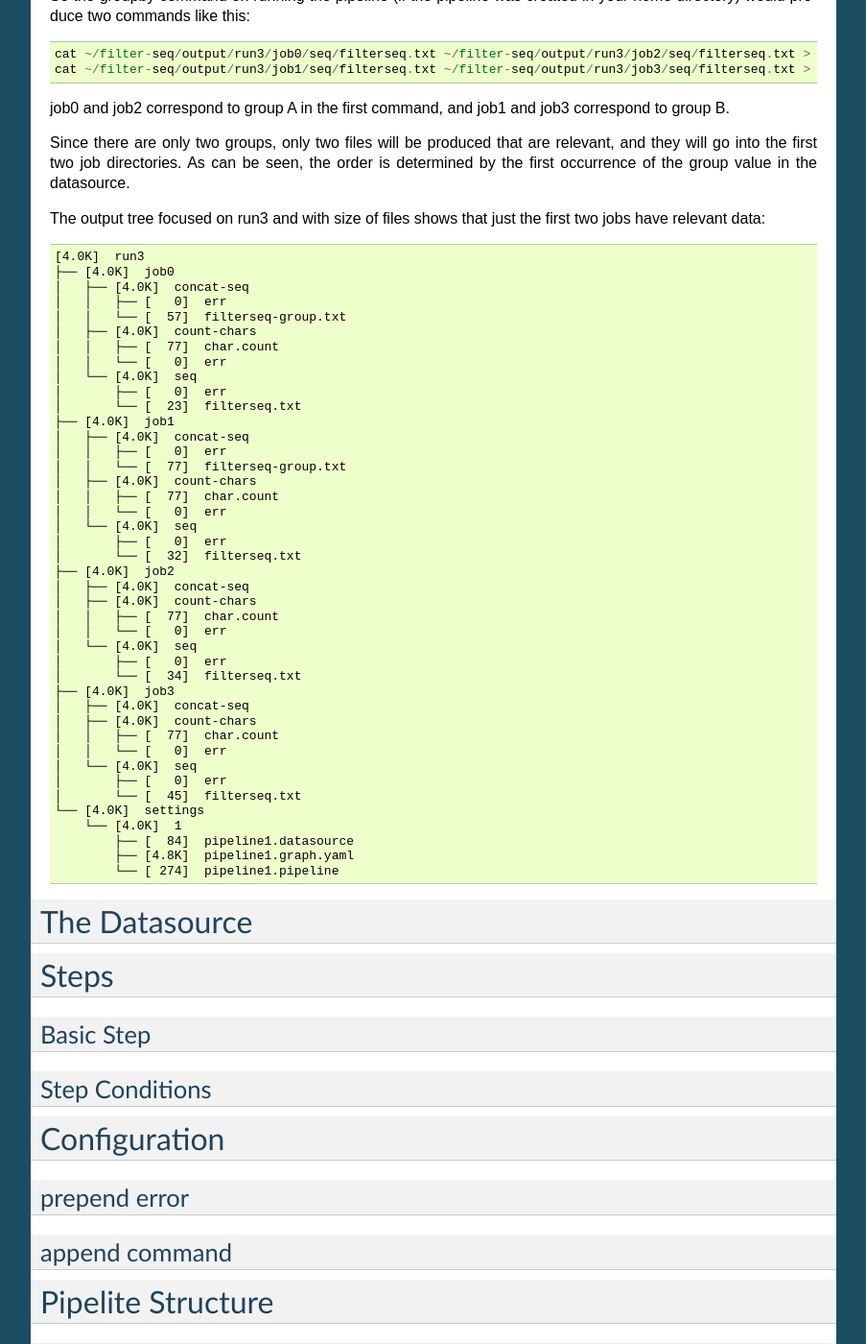
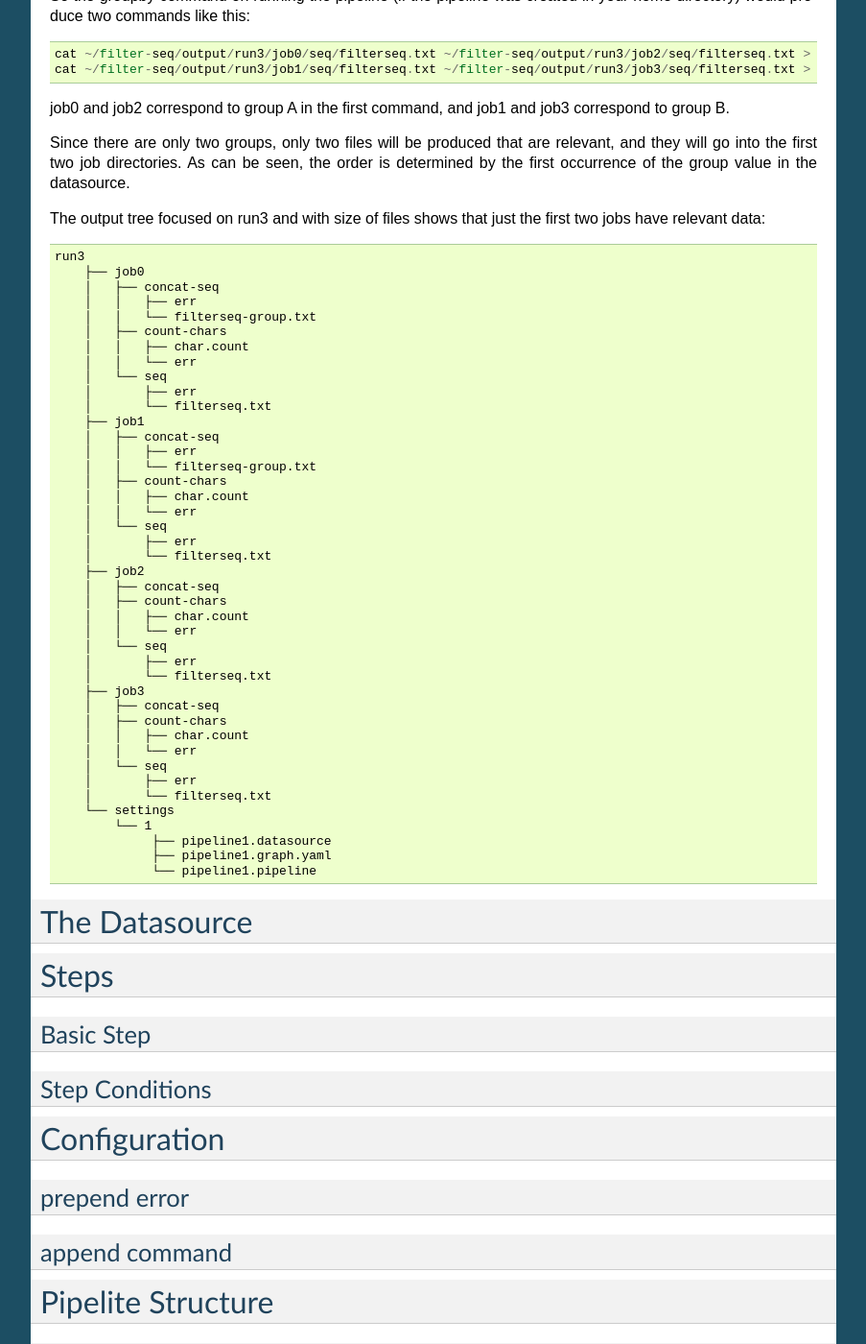
Before and after one commit to njgit/App-Pipeline-Lite, a Sphinx documentation site: the page built from docs/index.rst, in a window 1280 px wide and 1400 px high, scrolled down 4272 px. Shown: the whole window at 96% size, without its empty margins (198-1101 px from the left). Built offline with Sphinx 7.4.7, drawn with Linux system fonts in a browser that asks for light colours; pages that are not in the unit, such as notebooks, are missing from menus.

Commit message:
more doc

```diff
--- a/docs/index.rst
+++ b/docs/index.rst
@@ -274,49 +274,48 @@ determined by the first occurrence of the group value in the datasource.
 
 The output tree focused on run3 and with size of files shows that just the first two jobs have relevant data::
 
-     [4.0K]  run3
-     ├── [4.0K]  job0
-     │   ├── [4.0K]  concat-seq
-     │   │   ├── [   0]  err
-     │   │   └── [  57]  filterseq-group.txt
-     │   ├── [4.0K]  count-chars
-     │   │   ├── [  77]  char.count
-     │   │   └── [   0]  err
-     │   └── [4.0K]  seq
-     │       ├── [   0]  err
-     │       └── [  23]  filterseq.txt
-     ├── [4.0K]  job1
-     │   ├── [4.0K]  concat-seq
-     │   │   ├── [   0]  err
-     │   │   └── [  77]  filterseq-group.txt
-     │   ├── [4.0K]  count-chars
-     │   │   ├── [  77]  char.count
-     │   │   └── [   0]  err
-     │   └── [4.0K]  seq
-     │       ├── [   0]  err
-     │       └── [  32]  filterseq.txt
-     ├── [4.0K]  job2
-     │   ├── [4.0K]  concat-seq
-     │   ├── [4.0K]  count-chars
-     │   │   ├── [  77]  char.count
-     │   │   └── [   0]  err
-     │   └── [4.0K]  seq
-     │       ├── [   0]  err
-     │       └── [  34]  filterseq.txt
-     ├── [4.0K]  job3
-     │   ├── [4.0K]  concat-seq
-     │   ├── [4.0K]  count-chars
-     │   │   ├── [  77]  char.count
-     │   │   └── [   0]  err
-     │   └── [4.0K]  seq
-     │       ├── [   0]  err
-     │       └── [  45]  filterseq.txt
-     └── [4.0K]  settings
-         └── [4.0K]  1
-             ├── [  84]  pipeline1.datasource
-             ├── [4.8K]  pipeline1.graph.yaml
-             └── [ 274]  pipeline1.pipeline
-
+    run3
+        ├── job0
+        │   ├── concat-seq
+        │   │   ├── err
+        │   │   └── filterseq-group.txt
+        │   ├── count-chars
+        │   │   ├── char.count
+        │   │   └── err
+        │   └── seq
+        │       ├── err
+        │       └── filterseq.txt
+        ├── job1
+        │   ├── concat-seq
+        │   │   ├── err
+        │   │   └── filterseq-group.txt
+        │   ├── count-chars
+        │   │   ├── char.count
+        │   │   └── err
+        │   └── seq
+        │       ├── err
+        │       └── filterseq.txt
+        ├── job2
+        │   ├── concat-seq
+        │   ├── count-chars
+        │   │   ├── char.count
+        │   │   └── err
+        │   └── seq
+        │       ├── err
+        │       └── filterseq.txt
+        ├── job3
+        │   ├── concat-seq
+        │   ├── count-chars
+        │   │   ├── char.count
+        │   │   └── err
+        │   └── seq
+        │       ├── err
+        │       └── filterseq.txt
+        └── settings
+            └── 1
+                 ├── pipeline1.datasource
+                 ├── pipeline1.graph.yaml
+                 └── pipeline1.pipeline
 
 
 
```
